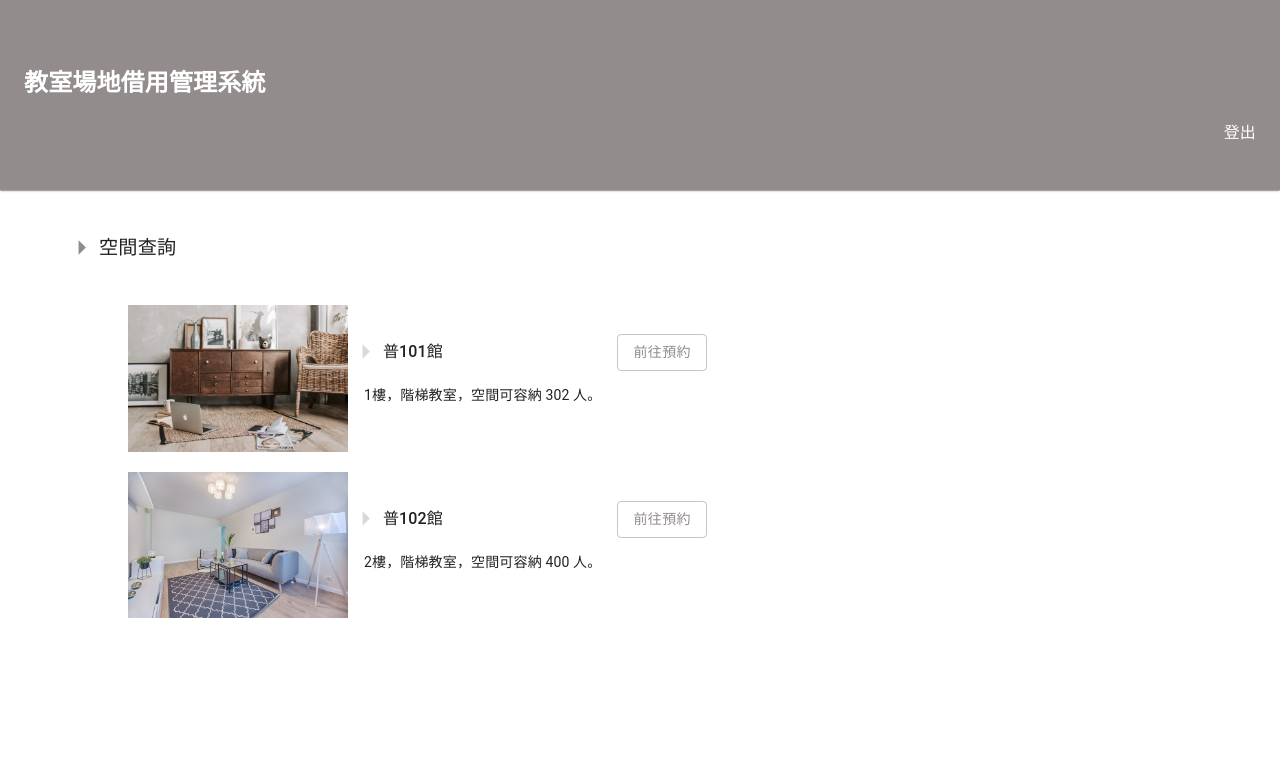
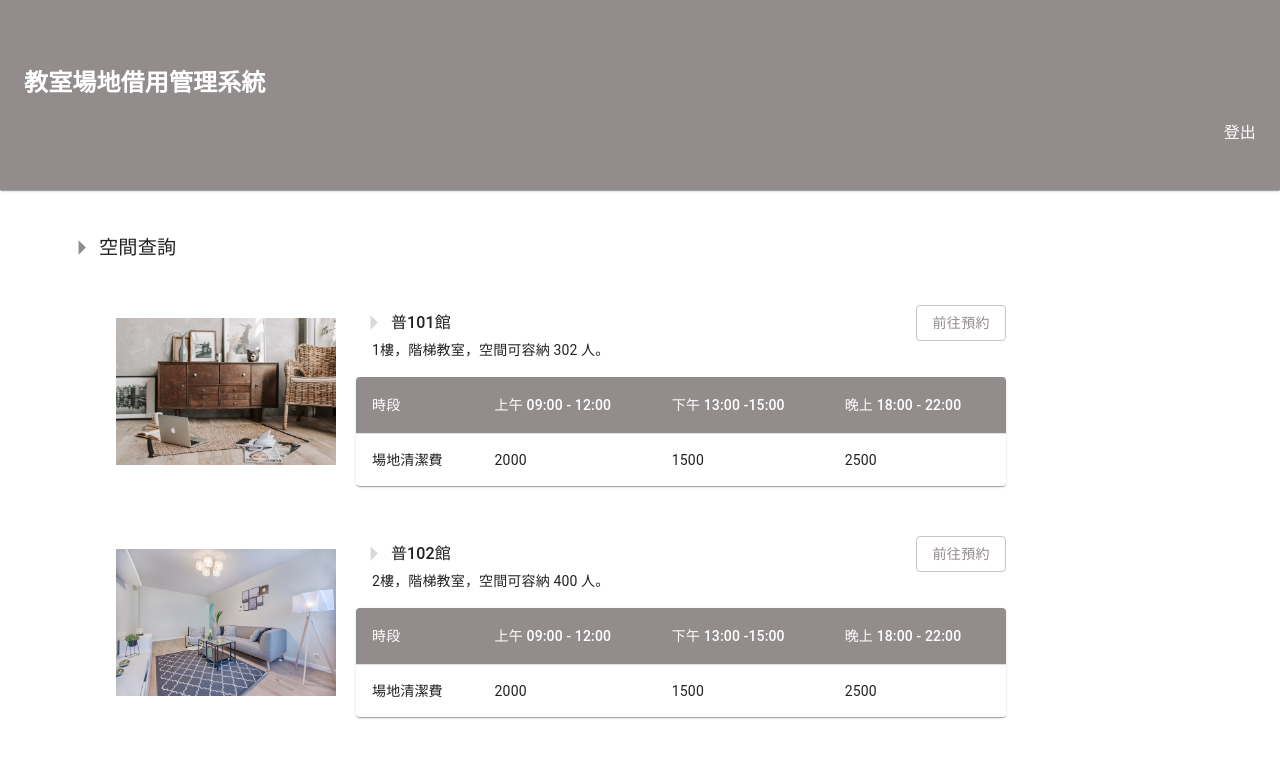
Before and after one commit to Jessy0715/booking, a React (Create React App) app: page /roomInfo in a window 1280 px wide. Shown: the top 758 px of the page. Built offline with nearby package versions, Linux system fonts and the light colour scheme.

Commit message:
優化 roomTable css

```diff
--- a/src/bookingStyle.js
+++ b/src/bookingStyle.js
@@ -3,7 +3,8 @@ import { makeStyles } from '@mui/styles';
 
 export const useStyles = makeStyles((theme) => ({
   pd: {
-    padding: theme.spacing(2),
+    paddingBottom: theme.spacing(2),
+    paddingLeft: theme.spacing(2),
     // 更多樣式定義
   },
 }));
--- a/src/pages/roomInfo/components/RoomTable.js
+++ b/src/pages/roomInfo/components/RoomTable.js
@@ -1,9 +1,37 @@
-import { Paper, Grid, Container, Typography, Box, Button } from "@mui/material";
+import {
+  Paper,
+  Grid,
+  Typography,
+  Box,
+  Button,
+  TableContainer,
+  Table,
+  TableHead,
+  TableBody,
+  TableRow,
+  TableCell,
+  styled,
+  tableCellClasses,
+} from "@mui/material";
 import roomImg1 from "@/assets/image/room1.jpg";
 import roomImg2 from "@/assets/image/room2.jpg";
 import { useStyles } from "../../../bookingStyle";
+import ArrowRightIcon from "@mui/icons-material/ArrowRight";
 
-import ArrowRightIcon from "@mui/icons-material/ArrowRight";
+// Table 相關組件: TableContainer, Table, TableHead, TableBody, TableRow, TableCell, tableCellClasses
+
+const StyledTableCell = styled(TableCell)(({ theme }) => ({
+  [`&.${tableCellClasses.head}`]: {
+    backgroundColor: theme.palette.primary.main,
+    color: theme.palette.common.white,
+  },
+}));
+
+function createData(name, calories, fat, carbs) {
+  return { name, calories, fat, carbs };
+}
+const rows = [createData("場地清潔費", 2000, 1500, 2500)];
+
 const RoomTable = () => {
   const classes = useStyles();
   const data = [
@@ -12,22 +40,26 @@ const RoomTable = () => {
       image: roomImg1,
       title: "普101館",
       desc: "1樓，階梯教室，空間可容納 302 人。",
-      price: {
+      price: [
+        {
           morning: "2000",
           afternoon: "2500",
           night: "3500",
         },
+      ],
     },
     {
       id: 2,
       image: roomImg2,
       title: "普102館",
       desc: "2樓，階梯教室，空間可容納 400 人。",
-      price: {
+      price: [
+        {
           morning: "2000",
           afternoon: "2500",
           night: "4000",
         },
+      ],
     },
   ];
   return (
@@ -42,11 +74,24 @@ const RoomTable = () => {
                 elevation={0}
                 component="section"
                 square
-                sx={{ marginBottom: "20px", minWidth: "80vw", marginX: "auto" }}
+                sx={{ marginBottom: "50px", minWidth: "85vw", marginX: "auto" }}
               >
-                <Grid container direction="row" alignItems="center" wrap="nowrap">
+                <Grid
+                  container
+                  direction="row"
+                  alignItems="center"
+                  wrap="nowrap"
+                >
+                  <Box sx={{ paddingX: "20px" }}>
                     <img src={image} width="220" />
-                  <Grid container direction="row" justifyContent="start" alignItems="start">
+                  </Box>
+                  <Grid>
+                    <Grid
+                      container
+                      direction="row"
+                      justifyContent="space-between"
+                      alignItems="start"
+                    >
                       <Box>
                         <Grid container alignItems="center">
                           <ArrowRightIcon fontSize="large" color="secondary" />
@@ -58,6 +103,44 @@ const RoomTable = () => {
                       </Box>
                       <Box>
                         <Button variant="outlined">前往預約</Button>
+                      </Box>
+                    </Grid>
+                    <Box>
+                      <TableContainer component={Paper}>
+                        <Table sx={{ minWidth: 650 }} aria-label="simple table">
+                          <TableHead>
+                            <TableRow>
+                              <StyledTableCell>時段</StyledTableCell>
+                              <StyledTableCell>
+                                上午 09:00 - 12:00
+                              </StyledTableCell>
+                              <StyledTableCell>
+                                下午 13:00 -15:00
+                              </StyledTableCell>
+                              <StyledTableCell>
+                                晚上 18:00 - 22:00
+                              </StyledTableCell>
+                            </TableRow>
+                          </TableHead>
+                          <TableBody>
+                            {rows.map((row) => (
+                              <TableRow
+                                key={row.name}
+                                sx={{
+                                  "&:last-child td, &:last-child th": {
+                                    border: 0,
+                                  },
+                                }}
+                              >
+                                <TableCell>{row.name}</TableCell>
+                                <TableCell>{row.calories}</TableCell>
+                                <TableCell>{row.fat}</TableCell>
+                                <TableCell>{row.carbs}</TableCell>
+                              </TableRow>
+                            ))}
+                          </TableBody>
+                        </Table>
+                      </TableContainer>
                     </Box>
                   </Grid>
                 </Grid>
```
Lines whose indentation alone changed are shown as unchanged.
